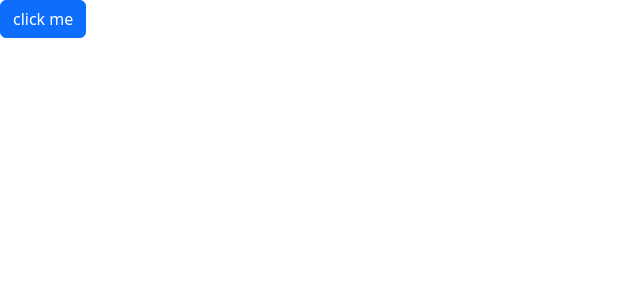
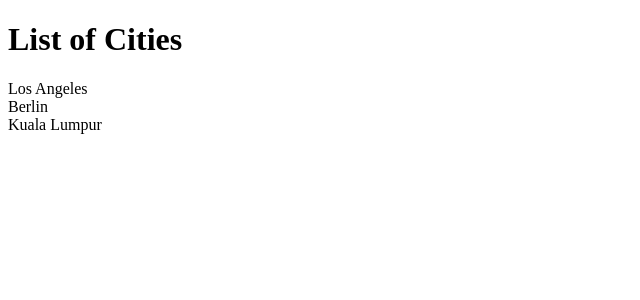
Before and after one commit to m-aminian/react-app, a React (Vite) app: page / in a window 1280 px wide. Shown: the top 300 px of the page, without its empty margins (0-640 px from the left). Built offline with nearby package versions, Linux system fonts and the light colour scheme.

Commit message:
do modular component organization

```diff
--- a/src/App.tsx
+++ b/src/App.tsx
@@ -1,20 +1,8 @@
-import { useState } from "react";
-import Alert from "./components/Alert";
-import Button from "./components/Button";
+// import ListGroup from "./components/ListGroup/ListGroup";
+import ListGroup from "./components/ListGroup";
 function App() {
-  const hanldeShowAlert = () => {
-    setShowAlert(true);
-  };
-  const hanldeCloseAlert = () => {
-    setShowAlert(false);
-  };
-  const [showAlert, setShowAlert] = useState(false);
-  return (
-    <div>
-      {showAlert && <Alert onClick={hanldeCloseAlert}>This is a warning</Alert>}
-      <Button text="click me" onClick={hanldeShowAlert} />
-    </div>
-  );
+  const cities = ["Los Angeles", "Berlin", "Kuala Lumpur"];
+  return <ListGroup items={cities} heading="Cities"></ListGroup>;
 }
 
 export default App;
--- /dev/null
+++ b/src/components/ListGroup/ListGroup.css
@@ -0,0 +1,4 @@
+.list-group {
+    list-style: none;
+    padding: 0;
+}
--- a/src/components/ListGroup.tsx
+++ b/src/components/ListGroup/ListGroup.tsx
@@ -1,11 +1,11 @@
 import { useState } from "react";
+import "./ListGroup.css";
 interface Props {
   items: string[];
   heading: string;
-  onSelectItem: (item: string) => void;
 }
 
-function ListGroup({ items, heading, onSelectItem }: Props) {
+function ListGroup({ items, heading }: Props) {
   const [selectedIndex, setSelectedIndex] = useState(-1);
 
   return (
@@ -23,7 +23,6 @@ function ListGroup({ items, heading, onSelectItem }: Props) {
             key={item}
             onClick={() => {
               setSelectedIndex(index);
-              onSelectItem(item);
             }}
           >
             {item}
--- /dev/null
+++ b/src/components/ListGroup/index.ts
@@ -0,0 +1,2 @@
+import ListGroup from "./ListGroup";
+export default ListGroup;
```
Also changed, not shown: src/main.tsx (+7 -7 lines), info.txt.
